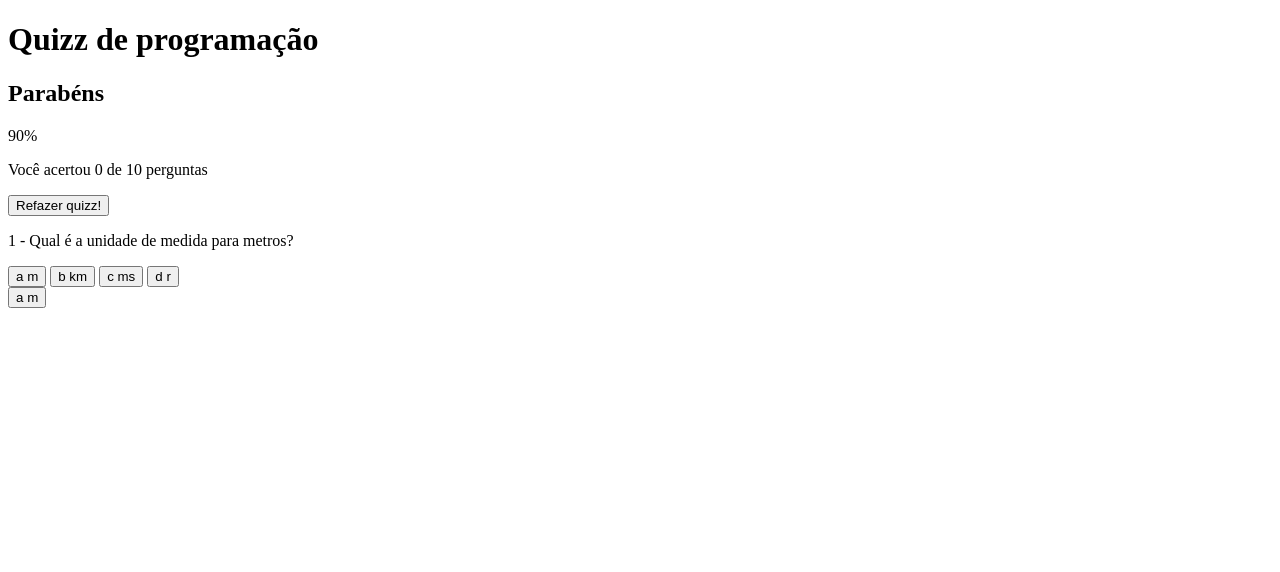
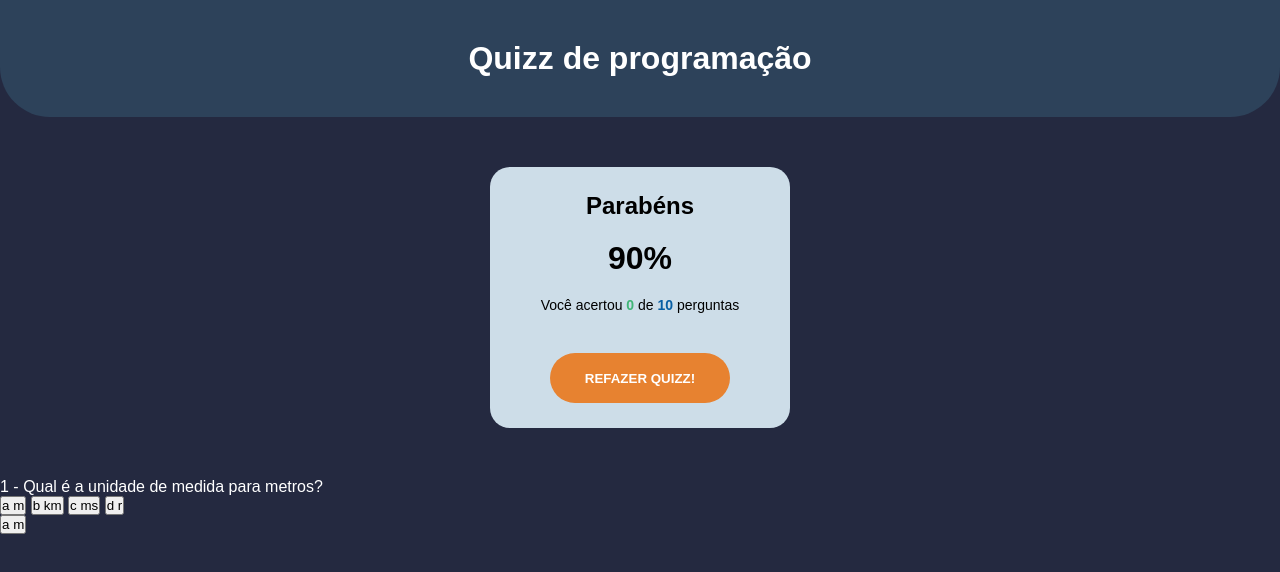
Before and after one commit to willFrazao/quizz, a plain HTML site: page index.html in a window 1280 px wide. Drawn offline with Linux system fonts and the light colour scheme.

Commit message:
fazendo o css da pontuacao

```diff
--- a/css/styles.css
+++ b/css/styles.css
@@ -0,0 +1,76 @@
+/* Geral */
+*{
+    margin: 0;
+    padding: 0;
+    box-sizing: border-box;
+    font-family: Arial, Helvetica, sans-serif;
+}
+
+body{
+    background-color: #242940;
+    color: #fff;
+}
+
+.hide {
+    /* display: none !important; */
+}
+
+#main-title {
+    padding: 40px 0;
+    text-align: center;
+    background-color: #2d425a;
+    border-bottom-left-radius: 50px;
+    border-bottom-right-radius: 50px;
+}
+
+/* Score Container */
+
+#score-container {
+    background-color: #cddde8;
+    color: #000;
+    text-align: center;
+    width: 300px;
+    margin: 50px auto;
+    padding: 25px;
+    border-radius: 20px;
+}
+
+#score-container p {
+    font-size: 14px;
+    margin: 20px 0;
+}
+
+#score-container #display-score {
+    font-size: 32px;
+    font-weight: bold;
+}
+
+#correct-answers {
+    font-weight: bold;
+    color: #40b576;
+}
+
+#questions-qty {
+    font-weight: bold;
+    color: #075ea4;
+}
+
+#restart {
+    background-color: #e78230;
+    color: #fff;
+    font-weight: bold;
+    height: 50px;
+    border-radius: 25px;
+    border: 2px solid transparent;
+    width: 180px;
+    text-transform: uppercase;
+    margin-top: 20px;
+    cursor: pointer;
+    transition: .5s;
+}
+
+#restart:hover {
+    background-color: transparent;
+    border-color: #e78230;
+    color: #e78230;
+}
```
Also changed, not shown: index.html (+4 -0 lines).
